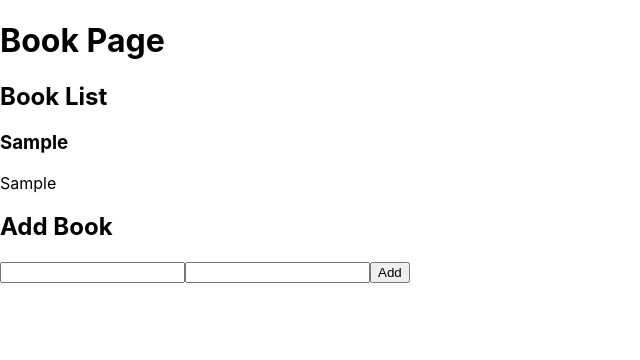
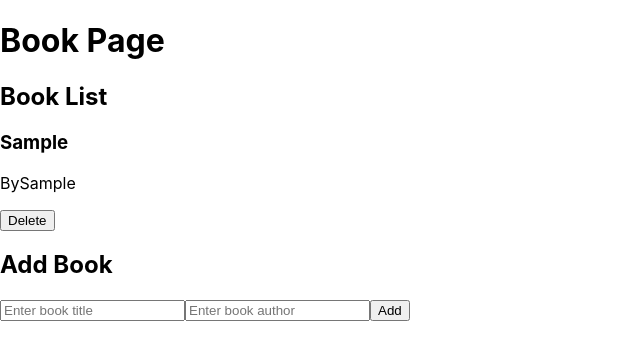
Before and after one commit to ahmedeid6842/book-store, a React (Create React App) app: page / in a window 1280 px wide. Both pictures are taken after typing "Sample", "Sample" into the empty fields and a click on the button "Add". Shown: the top 360 px of the page, without its empty margins (0-640 px from the left). Built offline with nearby package versions, Linux system fonts and the light colour scheme.

Commit message:
Create the delete book functionality

```diff
--- a/src/components/AddBook.jsx
+++ b/src/components/AddBook.jsx
@@ -19,6 +19,7 @@ const AddBook = ({ addBook }) => {
         <input
           type="text"
           id="title"
+          placeholder="Enter book title"
           value={title}
           onChange={(e) => setTitle(e.target.value)}
         />
@@ -26,6 +27,7 @@ const AddBook = ({ addBook }) => {
         <input
           type="text"
           id="author"
+          placeholder="Enter book author"
           value={author}
           onChange={(e) => setAuthor(e.target.value)}
         />
--- a/src/components/BookItem.jsx
+++ b/src/components/BookItem.jsx
@@ -1,18 +1,23 @@
-import React from 'react';
 import PropTypes from 'prop-types';
 
-const BookItem = ({ book }) => (
+const BookItem = ({ book, deleteBook }) => (
   <div>
     <h3>{book.title}</h3>
-    <p>{book.author}</p>
+    <p>
+      By
+      {book.author}
+    </p>
+    <button type="button" onClick={() => deleteBook(book.id)}>Delete</button>
   </div>
 );
 
 BookItem.propTypes = {
   book: PropTypes.shape({
+    id: PropTypes.number.isRequired,
     title: PropTypes.string.isRequired,
     author: PropTypes.string.isRequired,
   }).isRequired,
+  deleteBook: PropTypes.func.isRequired,
 };
 
 export default BookItem;
--- a/src/components/BookList.jsx
+++ b/src/components/BookList.jsx
@@ -1,12 +1,11 @@
-import React from 'react';
 import PropTypes from 'prop-types';
 import BookItem from './BookItem';
 
-const BookList = ({ books }) => (
+const BookList = ({ books, deleteBook }) => (
   <div>
     <h2>Book List</h2>
     {books.map((book) => (
-      <BookItem key={book.id} book={book} />
+      <BookItem key={book.id} book={book} deleteBook={deleteBook} />
     ))}
   </div>
 );
@@ -14,10 +13,12 @@ const BookList = ({ books }) => (
 BookList.propTypes = {
   books: PropTypes.arrayOf(
     PropTypes.shape({
+      id: PropTypes.number.isRequired,
       title: PropTypes.string.isRequired,
       author: PropTypes.string.isRequired,
-    }),
+    }).isRequired,
   ).isRequired,
+  deleteBook: PropTypes.func.isRequired,
 };
 
 export default BookList;
--- a/src/pages/Book.jsx
+++ b/src/pages/Book.jsx
@@ -9,10 +9,14 @@ const Book = () => {
     setBooks([...books, { ...book, id: books.length + 1 }]);
   };
 
+  const deleteBook = (id) => {
+    setBooks(books.filter((book) => book.id !== id));
+  };
+
   return (
     <div>
       <h1>Book Page</h1>
-      <BookList books={books} />
+      <BookList books={books} deleteBook={deleteBook} />
       <AddBook addBook={addBook} />
     </div>
   );
```
